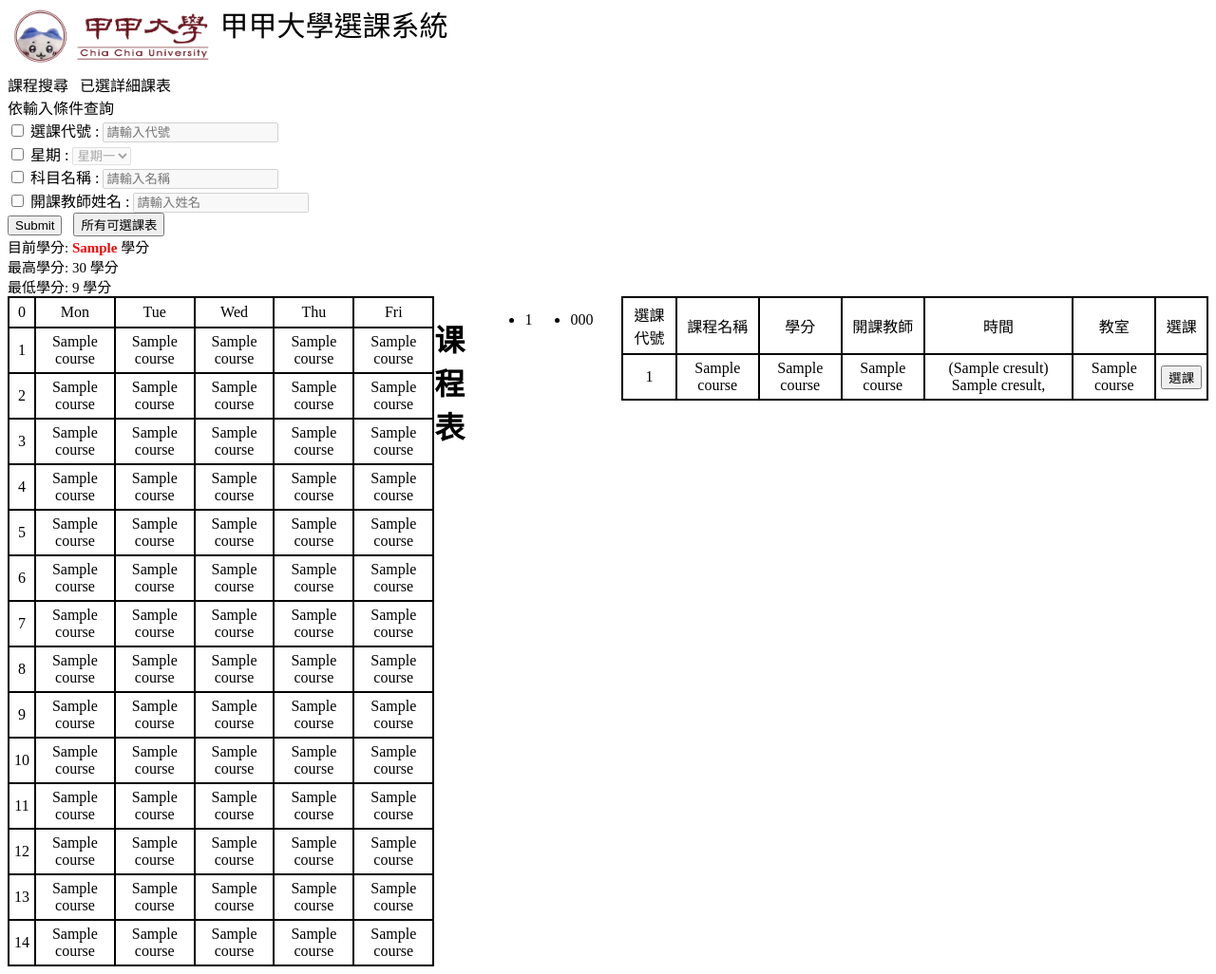
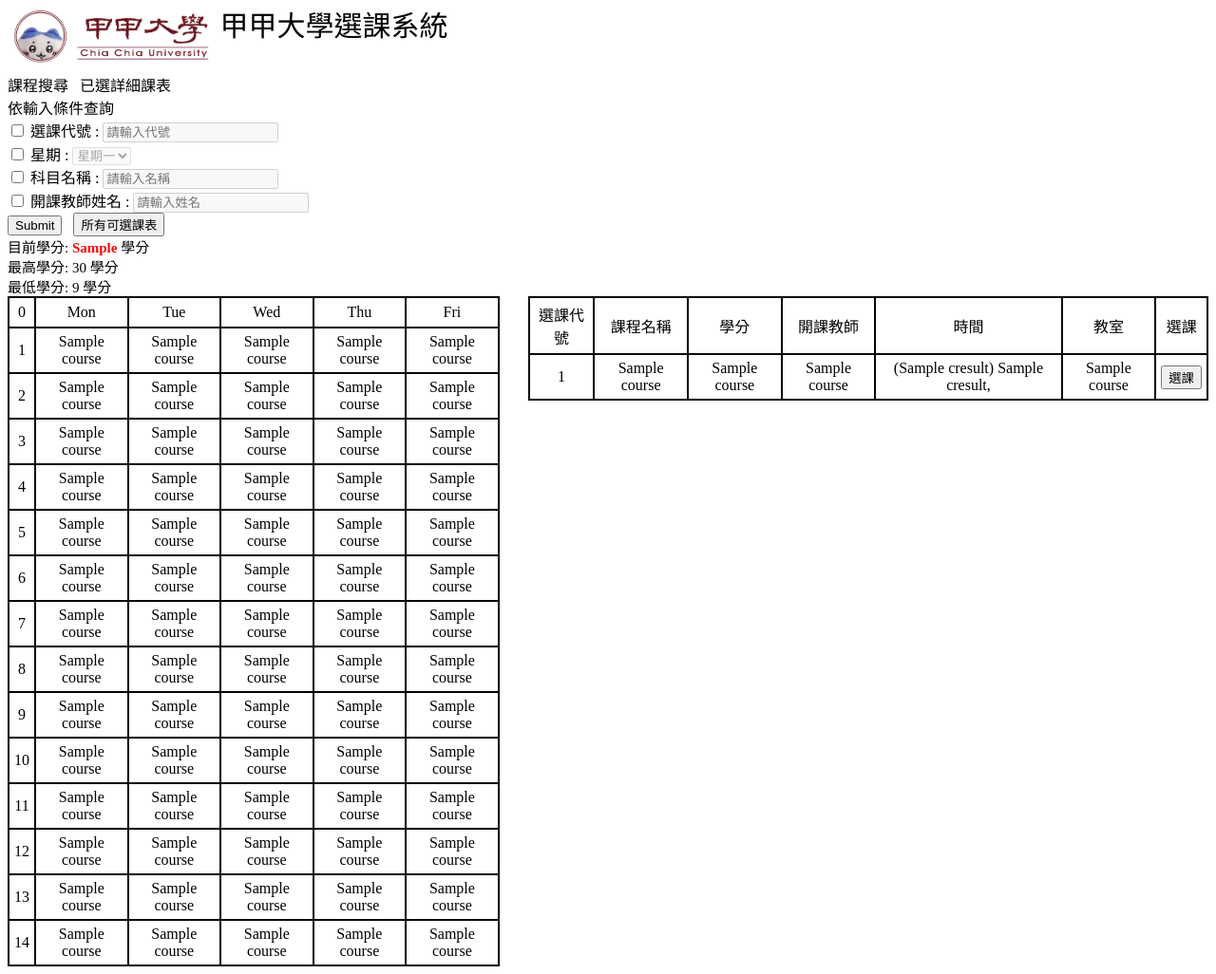
Before and after one commit to taxihuang030926/classSelectionProj, a Flask app: template templates/search.html in a window 1280 px wide. Shown: the whole page at 95% size. Run offline with Flask 3, Linux system fonts and the light colour scheme; the template is opened without the code that fills it: most values are stand-ins (such as "Sample title", 1, 10 or a date in 2020).

Commit message:
Update search.html

```diff
--- a/templates/search.html
+++ b/templates/search.html
@@ -82,132 +82,118 @@
             </tr>
             <tr>
                 <td>1</td>
-                <td title="{{schedule_data[1]}}">{{schedule_data[1]}}</td>
-                <td title="{{schedule_data[15]}}">{{schedule_data[15]}}</td>
-                <td title="{{schedule_data[29]}}">{{schedule_data[29]}}</td>
-                <td title="{{schedule_data[43]}}">{{schedule_data[43]}}</td>
-                <td title="{{schedule_data[57]}}">{{schedule_data[57]}}</td>
+                <td class="content0">{{schedule_data[0]}}</td>
+                <td class="content1">{{schedule_data[14]}}</td>
+                <td class="content2">{{schedule_data[28]}}</td>
+                <td class="content3">{{schedule_data[42]}}</td>
+                <td class="content4">{{schedule_data[56]}}</td>
             </tr>
             <tr>
                 <td>2</td>
-                <td title="{{schedule_data[2]}}">{{schedule_data[2]}}</td>
-                <td title="{{schedule_data[16]}}">{{schedule_data[16]}}</td>
-                <td title="{{schedule_data[30]}}">{{schedule_data[30]}}</td>
-                <td title="{{schedule_data[44]}}">{{schedule_data[44]}}</td>
-                <td title="{{schedule_data[58]}}">{{schedule_data[58]}}</td>
+                <td class="content5">{{schedule_data[1]}}</td>
+                <td class="content6">{{schedule_data[15]}}</td>
+                <td class="content7">{{schedule_data[29]}}</td>
+                <td class="content8">{{schedule_data[43]}}</td>
+                <td class="content9">{{schedule_data[57]}}</td>
             </tr>
             <tr>
                 <td>3</td>
-                <td title="{{schedule_data[3]}}">{{schedule_data[3]}}</td>
-                <td title="{{schedule_data[17]}}">{{schedule_data[17]}}</td>
-                <td title="{{schedule_data[31]}}">{{schedule_data[31]}}</td>
-                <td title="{{schedule_data[45]}}">{{schedule_data[45]}}</td>
-                <td title="{{schedule_data[59]}}">{{schedule_data[59]}}</td>
+                <td class="content10">{{schedule_data[2]}}</td>
+                <td class="content11">{{schedule_data[16]}}</td>
+                <td class="content12">{{schedule_data[30]}}</td>
+                <td class="content13">{{schedule_data[44]}}</td>
+                <td class="content14">{{schedule_data[58]}}</td>
             </tr>
             <tr>
                 <td>4</td>
-                <td title="{{schedule_data[4]}}">{{schedule_data[4]}}</td>
-                <td title="{{schedule_data[18]}}">{{schedule_data[18]}}</td>
-                <td title="{{schedule_data[32]}}">{{schedule_data[32]}}</td>
-                <td title="{{schedule_data[46]}}">{{schedule_data[46]}}</td>
-                <td title="{{schedule_data[60]}}">{{schedule_data[60]}}</td>
+                <td class="content15">{{schedule_data[3]}}</td>
+                <td class="content16">{{schedule_data[17]}}</td>
+                <td class="content17">{{schedule_data[31]}}</td>
+                <td class="content18">{{schedule_data[45]}}</td>
+                <td class="content19">{{schedule_data[59]}}</td>
             </tr>
             <tr>
                 <td>5</td>
-                <td title="{{schedule_data[5]}}">{{schedule_data[5]}}</td>
-                <td title="{{schedule_data[19]}}">{{schedule_data[19]}}</td>
-                <td title="{{schedule_data[33]}}">{{schedule_data[33]}}</td>
-                <td title="{{schedule_data[47]}}">{{schedule_data[47]}}</td>
-                <td title="{{schedule_data[61]}}">{{schedule_data[61]}}</td>
+                <td class="content20">{{schedule_data[4]}}</td>
+                <td class="content21">{{schedule_data[18]}}</td>
+                <td class="content22">{{schedule_data[32]}}</td>
+                <td class="content23">{{schedule_data[46]}}</td>
+                <td class="content24">{{schedule_data[60]}}</td>
             </tr>
             <tr>
                 <td>6</td>
-                <td title="{{schedule_data[6]}}">{{schedule_data[6]}}</td>
-                <td title="{{schedule_data[20]}}">{{schedule_data[20]}}</td>
-                <td title="{{schedule_data[34]}}">{{schedule_data[34]}}</td>
-                <td title="{{schedule_data[48]}}">{{schedule_data[48]}}</td>
-                <td title="{{schedule_data[62]}}">{{schedule_data[62]}}</td>
+                <td class="content25">{{schedule_data[5]}}</td>
+                <td class="content26">{{schedule_data[19]}}</td>
+                <td class="content27">{{schedule_data[33]}}</td>
+                <td class="content28">{{schedule_data[47]}}</td>
+                <td class="content29">{{schedule_data[61]}}</td>
             </tr>
             <tr>
                 <td>7</td>
-                <td title="{{schedule_data[7]}}">{{schedule_data[7]}}</td>
-                <td title="{{schedule_data[21]}}">{{schedule_data[21]}}</td>
-                <td title="{{schedule_data[35]}}">{{schedule_data[35]}}</td>
-                <td title="{{schedule_data[49]}}">{{schedule_data[49]}}</td>
-                <td title="{{schedule_data[63]}}">{{schedule_data[63]}}</td>
+                <td class="content30">{{schedule_data[6]}}</td>
+                <td class="content31">{{schedule_data[20]}}</td>
+                <td class="content32">{{schedule_data[34]}}</td>
+                <td class="content33">{{schedule_data[48]}}</td>
+                <td class="content34">{{schedule_data[62]}}</td>
             </tr>
             <tr>
                 <td>8</td>
-                <td title="{{schedule_data[8]}}">{{schedule_data[8]}}</td>
-                <td title="{{schedule_data[22]}}">{{schedule_data[22]}}</td>
-                <td title="{{schedule_data[36]}}">{{schedule_data[36]}}</td>
-                <td title="{{schedule_data[50]}}">{{schedule_data[50]}}</td>
-                <td title="{{schedule_data[64]}}">{{schedule_data[64]}}</td>
+                <td class="content35">{{schedule_data[7]}}</td>
+                <td class="content36">{{schedule_data[21]}}</td>
+                <td class="content37">{{schedule_data[35]}}</td>
+                <td class="content38">{{schedule_data[49]}}</td>
+                <td class="content39">{{schedule_data[63]}}</td>
             </tr>
             <tr>
                 <td>9</td>
-                <td title="{{schedule_data[9]}}">{{schedule_data[9]}}</td>
-                <td title="{{schedule_data[23]}}">{{schedule_data[23]}}</td>
-                <td title="{{schedule_data[37]}}">{{schedule_data[37]}}</td>
-                <td title="{{schedule_data[51]}}">{{schedule_data[51]}}</td>
-                <td title="{{schedule_data[65]}}">{{schedule_data[65]}}</td>
+                <td class="content40">{{schedule_data[8]}}</td>
+                <td class="content41">{{schedule_data[22]}}</td>
+                <td class="content42">{{schedule_data[36]}}</td>
+                <td class="content43">{{schedule_data[50]}}</td>
+                <td class="content44">{{schedule_data[64]}}</td>
             </tr>
             <tr>
                 <td>10</td>
-                <td title="{{schedule_data[10]}}">{{schedule_data[10]}}</td>
-                <td title="{{schedule_data[24]}}">{{schedule_data[24]}}</td>
-                <td title="{{schedule_data[38]}}">{{schedule_data[38]}}</td>
-                <td title="{{schedule_data[52]}}">{{schedule_data[52]}}</td>
-                <td title="{{schedule_data[66]}}">{{schedule_data[66]}}</td>
+                <td class="content45">{{schedule_data[9]}}</td>
+                <td class="content46">{{schedule_data[23]}}</td>
+                <td class="content47">{{schedule_data[37]}}</td>
+                <td class="content48">{{schedule_data[51]}}</td>
+                <td class="content49">{{schedule_data[65]}}</td>
             </tr>
             <tr>
                 <td>11</td>
-                <td title="{{schedule_data[11]}}">{{schedule_data[11]}}</td>
-                <td title="{{schedule_data[25]}}">{{schedule_data[25]}}</td>
-                <td title="{{schedule_data[39]}}">{{schedule_data[39]}}</td>
-                <td title="{{schedule_data[53]}}">{{schedule_data[53]}}</td>
-                <td title="{{schedule_data[67]}}">{{schedule_data[67]}}</td>
+                <td class="content50">{{schedule_data[10]}}</td>
+                <td class="content51">{{schedule_data[24]}}</td>
+                <td class="content52">{{schedule_data[38]}}</td>
+                <td class="content53">{{schedule_data[52]}}</td>
+                <td class="content54">{{schedule_data[66]}}</td>
             </tr>
             <tr>
                 <td>12</td>
-                <td title="{{schedule_data[12]}}">{{schedule_data[12]}}</td>
-                <td title="{{schedule_data[26]}}">{{schedule_data[26]}}</td>
-                <td title="{{schedule_data[40]}}">{{schedule_data[40]}}</td>
-                <td title="{{schedule_data[54]}}">{{schedule_data[54]}}</td>
-                <td title="{{schedule_data[68]}}">{{schedule_data[68]}}</td>
+                <td class="content55">{{schedule_data[11]}}</td>
+                <td class="content56">{{schedule_data[25]}}</td>
+                <td class="content57">{{schedule_data[39]}}</td>
+                <td class="content58">{{schedule_data[53]}}</td>
+                <td class="content59">{{schedule_data[67]}}</td>
             </tr>
             <tr>
                 <td>13</td>
-                <td title="{{schedule_data[13]}}">{{schedule_data[13]}}</td>
-                <td title="{{schedule_data[27]}}">{{schedule_data[27]}}</td>
-                <td title="{{schedule_data[41]}}">{{schedule_data[41]}}</td>
-                <td title="{{schedule_data[55]}}">{{schedule_data[55]}}</td>
-                <td title="{{schedule_data[69]}}">{{schedule_data[69]}}</td>
+                <td class="content60">{{schedule_data[12]}}</td>
+                <td class="content61">{{schedule_data[26]}}</td>
+                <td class="content62">{{schedule_data[40]}}</td>
+                <td class="content63">{{schedule_data[54]}}</td>
+                <td class="content64">{{schedule_data[68]}}</td>
             </tr>
             <tr>
                 <td>14</td>
-                <td title="{{schedule_data[14]}}">{{schedule_data[14]}}</td>
-                <td title="{{schedule_data[28]}}">{{schedule_data[28]}}</td>
-                <td title="{{schedule_data[42]}}">{{schedule_data[42]}}</td>
-                <td title="{{schedule_data[56]}}">{{schedule_data[56]}}</td>
-                <td title="{{schedule_data[70]}}">{{schedule_data[70]}}</td>
+                <td class="content65">{{schedule_data[13]}}</td>
+                <td class="content66">{{schedule_data[27]}}</td>
+                <td class="content67">{{schedule_data[41]}}</td>
+                <td class="content68">{{schedule_data[55]}}</td>
+                <td class="content69">{{schedule_data[69]}}</td>
             </tr>
         </table>
     </div>
-
-    <div class="container">
-        <h1>课程表</h1>  <ul>
-            {% for number in num %}
-                <li>{{ number }}</li>
-            {% endfor %}
-        </ul>
-        <ul>
-            {% for code in inputs %}
-                <li>{{ code }}</li>
-            {% endfor %}
-        </ul>
-    </div>
-
 
     <div>
         {% if courses %}
```
